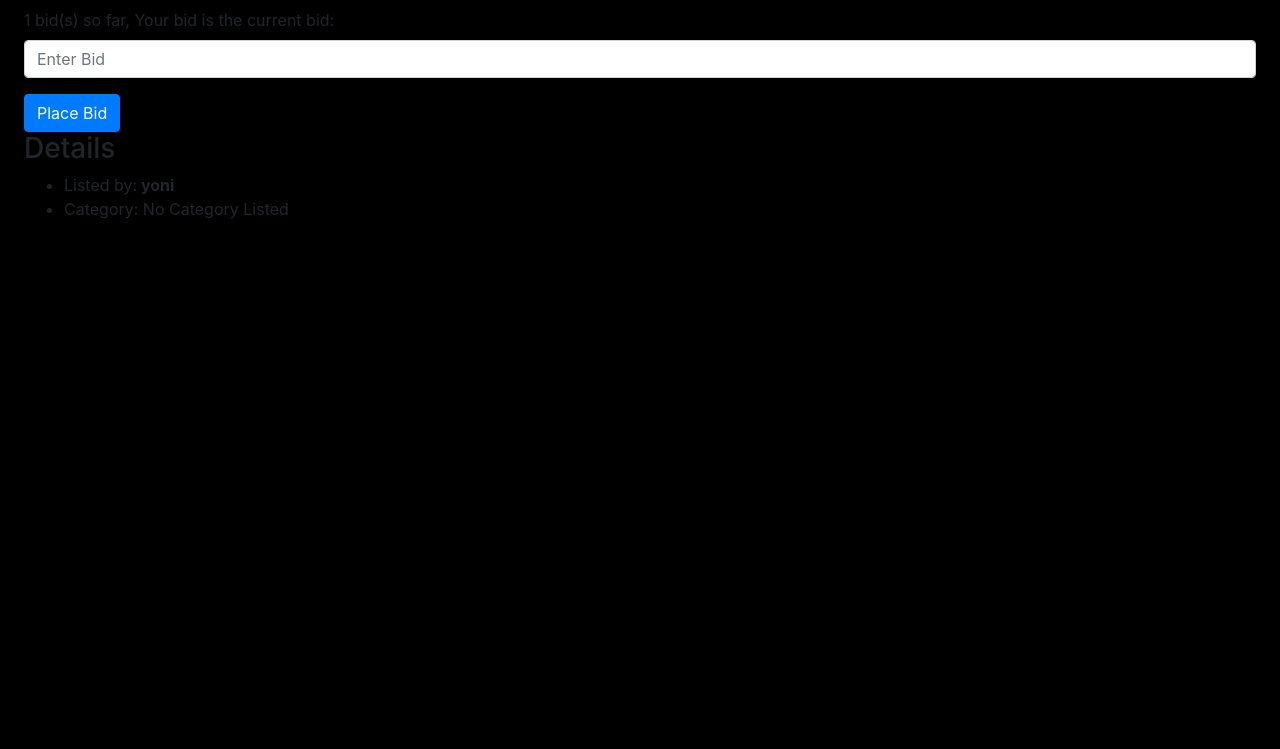
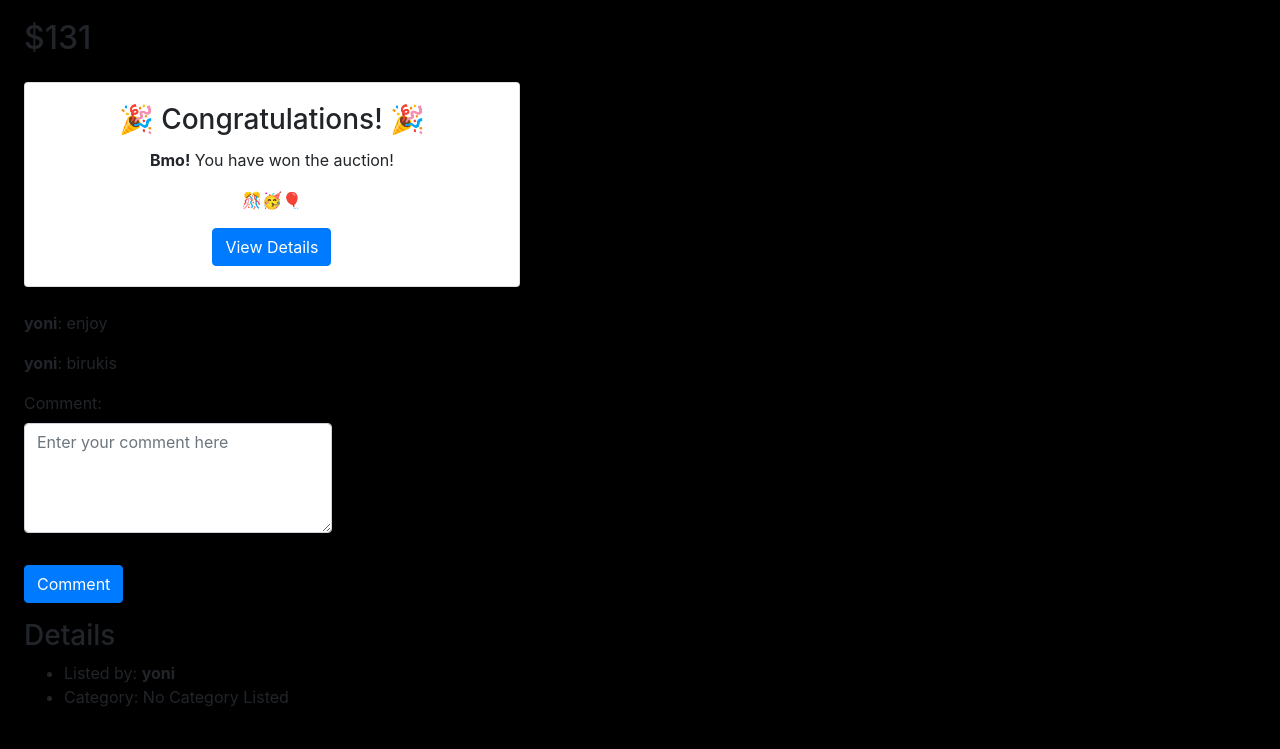
Before and after one commit to yoni-shewas/commerce, a Django app: page /listing/18/ in a window 1280 px wide. Shown: the part 660-1409 px from the top of the page. Before the commit the page ends 878 px from the top, so only its background shows below. Run offline with Django 3.2, Linux system fonts and the light colour scheme; a user stored in the database is signed in; data comes from the database, SQL or seed files in the repository; both versions use the stored data as it was after the commit; some libraries are stand-ins or nearby versions.

Commit message:
added watchlist option

```diff
--- a/auctions/admin.py
+++ b/auctions/admin.py
@@ -1,5 +1,5 @@
 from django.contrib import admin
-from .models import User, AuctionListing, Bids, WatchListing
+from .models import User, AuctionListing, Bids, WatchListing, bidWinner
 
 # Register your models here.
 
@@ -8,3 +8,4 @@
 admin.site.register(AuctionListing)
 admin.site.register(Bids)
 admin.site.register(WatchListing)
+admin.site.register(bidWinner)
--- a/auctions/templates/auctions/layout.html
+++ b/auctions/templates/auctions/layout.html
@@ -25,6 +25,9 @@
                     <a class="nav-link" href="{% url "create-Listing" %}">Create Listing</a>
                 </li>
                 <li class="nav-item">
+                    <a class="nav-link" href="{% url "watchlist" %}">Watchlist(s)</a>
+                </li>
+                <li class="nav-item">
                     <a class="nav-link" href="{% url 'logout' %}">Log Out</a>
                 </li>
             {% else %}
@@ -39,5 +42,6 @@
         <hr>
         {% block body %}
         {% endblock %}
+        <script src="https://cdn.jsdelivr.net/npm/bootstrap@5.3.0-alpha1/dist/js/bootstrap.bundle.min.js"></script>
     </body>
 </html>
--- a/auctions/templates/auctions/listing.html
+++ b/auctions/templates/auctions/listing.html
@@ -1,30 +1,92 @@
 {% extends "auctions/layout.html" %}
 
 {% block body %}
-        <h2>Listing: {{listing.Title}}</h2>
+    <h2>Listing: {{ listing.Title }}</h2>
+    {% if user.id == listing.user.id %}
+        {% if listing.active %}
+            <form action="{% url 'closeAuction' listing.id %}" method="post" id="watchlist_form">
+                {% csrf_token %}
+                <button type="submit" class="btn btn-danger p-0 px-4 mt-3">Close Auction</button>
+            </form>
+        {% else %}
+            <button type="button" class="btn btn-secondary p-0 px-4 mt-3">Auction Closed</button>
+        {% endif %}
+    {% elif not listing.active %}
+        <button type="button" class="btn btn-secondary p-0 px-4 mt-3">Auction Closed</button>
+    {% endif %}
 
+    {% if user.id != listing.user.id %}
+        {% if Watchlist.isWatchlisted  %}
+        <form action="{% url 'addWatchlist' listing.id %}" method="post" id="watchlist_form">
+                {% csrf_token %}
+                <button type="submit" class="btn btn-success p-1 px-4 mt-3">Watchlisted</button>
+            </form>
+        {% else %}
         <form action="{% url 'addWatchlist' listing.id %}" method="post" id="watchlist_form">
             {% csrf_token %}
             <button type="submit" class="btn btn-dark p-s py-0 my-3">Watchlist</button>
         </form>
+        {% endif %}
+    {% endif %}
 
-        <div  class="row">
-            <img src="{{listing.imgLinks}}" alt="{{listing.Title}} image" style="max-height: 24em; max-width: 100%; margin-left: 1em" >
-        </div>
+    <div class="row my-2">
+        <img src="{{ listing.imgLinks }}" alt="{{ listing.Title }} image" style="max-height: 24em; max-width: 100%; margin-left: 1em">
+    </div>
 
-        <p>{{listing.description}}</p>
-        <h2>${{listing.startingBid}}</h2>
+    <p>{{ listing.description }}</p>
+    <h2>${{ listing.startingBid }}</h2>
 
-        <form action="{% url "bidding" listing.id %}" method="post">
+    {% if bid_win is None and user.id != listing.user.id %}
+        <form action="{% url 'bidding' listing.id %}" method="post">
             {% csrf_token %}
             {{ form.as_p }}
             <input class="btn btn-primary" type="submit" value="Place Bid">
         </form>
 
-        <h3>Details</h3>
+    {% elif user.id == listing.user.id and bid_win is None %}
+        <p>{{ bid_count }} bids have taken place</p>
+        <p>So far <strong>${{ max_bid }}</strong> is the Max Bid</p>
 
-        <ul>
-            <li>Listed by:<strong> {{listing.user}}</strong></li>
-            <li>Category: No Category Listed</li>
-        </ul>
+    {% elif bid_win and user.id == listing.user.id %}
+        <p>Bidder <strong>{{ bid_win.bidWinner }}</strong> has won the bid</p>
+
+    {% elif bid_win and bid_win.bidWinner.id == user.id %}
+
+            <div class="row my-4">
+                <div class="col-md-5">
+                    <div class="card text-center">
+                        <div class="card-body">
+                            <h3 class="card-title">🎉 Congratulations! 🎉</h3>
+                            <p class="card-text"><strong>{{ bid_win.bidWinner | capfirst }}!</strong> You have won the auction!</p>
+                            <p class="card-text">🎊🥳🎈</p>
+                            <a href="#" class="btn btn-primary">View Details</a>
+                        </div>
+                    </div>
+                </div>
+            </div>
+
+    {% endif %}
+
+    <div class="comment-section p-0 m-0 my-3 col-md-3">
+        {% if commentList %}
+            {% for comment in commentList %}
+                <div class="comment">
+                    <p><strong>{{ comment.user }}</strong>: {{ comment.comment }}</p>
+                </div>
+            {% endfor %}
+        {% else %}
+            <p>No comments yet.</p>
+        {% endif %}
+        <form action="{% url 'submitComment' listing.id %}" method="POST" id="comment_form">
+            {% csrf_token %}
+            {{ commentForm.as_p }}
+            <button type="submit" class="btn btn-primary mt-3">Comment</button>
+        </form>
+    </div>
+    <h3>Details</h3>
+
+    <ul>
+        <li>Listed by: <strong>{{ listing.user }}</strong></li>
+        <li>Category: No Category Listed</li>
+    </ul>
 {% endblock %}
--- a/auctions/urls.py
+++ b/auctions/urls.py
@@ -11,4 +11,7 @@
     path('listing/<str:id>/', views.listing_page, name='listing'),
     path('bidding/<str:id>/', views.bidding, name='bidding'),
     path('addWatchlist/<str:id>/', views.add_watchlist, name='addWatchlist'),
+    path('closeAuction/<str:id>/', views.close_auction, name='closeAuction'),
+    path('Comment/<str:id>/', views.submit_comment, name='submitComment'),
+    path('Watchlist', views.WatchList, name='watchlist'),
 ]
--- a/auctions/views.py
+++ b/auctions/views.py
@@ -1,8 +1,9 @@
+from datetime import timezone
 from importlib.resources import contents
 from logging import PlaceHolder
 from multiprocessing import Value
 from django.contrib.auth import authenticate, login, logout
-from .models import AuctionListing, Bids, WatchListing
+from .models import AuctionListing, Bids, WatchListing, bidWinner, comments
 from django.contrib.auth.decorators import login_required
 from django.db import IntegrityError
 from django.http import HttpResponse, HttpResponseRedirect, HttpResponseBadRequest
@@ -11,6 +12,7 @@
 from django import forms
 from django.shortcuts import get_object_or_404
 from django.utils.translation import gettext_lazy as _
+from django.core.exceptions import ValidationError
 
 from .models import User
 
@@ -103,9 +105,11 @@
     class Meta:
         model = Bids
         fields = ['bid']
+    bid = forms.IntegerField(required=True)
 
     def __init__(self, *args, **kwargs):
         initial_values = kwargs.pop('initial_values', None)
+        self.bid_constraint = kwargs.pop('bid_constraint', None)
         super(BidForm, self).__init__(*args, **kwargs)
 
         if initial_values:
@@ -119,7 +123,40 @@
             for field_name, field in self.fields.items():
                 self.fields[field_name].widget.attrs['placeholder'] = "Enter Bid"
 
-    bid = forms.IntegerField(required=True)
+    def clean_bid(self):
+        bid = self.cleaned_data.get("bid")
+
+        # Check if bid is empty
+        if bid is None:
+            raise forms.ValidationError('Bid cannot be empty')
+
+        # Add more constraints as needed
+        # For example, to check if bid is greater than bid_constraint
+        if self.bid_constraint is not None and bid <= self.bid_constraint:
+            raise forms.ValidationError(
+                f'Bid must be greater than {self.bid_constraint}')
+
+        return bid
+
+
+class commentForm(forms.ModelForm):
+    class Meta:
+        model = comments
+        fields = ['comment']
+
+    comment = forms.CharField(
+        widget=forms.Textarea(attrs={'maxlength': 500}),
+        required=True,
+        label="Comment"
+    )
+
+    def __init__(self, *args, **kwargs):
+        # Call parent class's __init__ method
+        super(commentForm, self).__init__(*args, **kwargs)
+        self.fields['comment'].widget.attrs.update(
+            {'placeholder': 'Enter your comment here',
+                'class': 'form-control', 'rows': 4}
+        )
 
 
 @login_required
@@ -146,16 +183,62 @@
 @login_required
 def listing_page(request, id):
     listing = get_object_or_404(AuctionListing, id=id)
+    user = request.user
     bids = Bids.objects.filter(listing=listing)
     bid_count = bids.count()
+    maxBids = bids.order_by('-bid').first()
 
-    initial_data = {'bid': bid_count}
-    form = BidForm(initial_values=initial_data)
+    commentF = commentForm()
+    commentList = comments.objects.filter(listing=listing)
 
-    return render(request, "auctions/listing.html", {
-        "listing": listing,
-        "form": form,
-    })
+    if maxBids is not None:
+        maxBid = maxBids.bid
+    else:
+        maxBid = 0
+    try:
+        bid_win = bidWinner.objects.get(bidWon=listing)
+    except bidWinner.DoesNotExist:
+        bid_win = None
+    if bid_win and bid_win.bidWinner.id == user.id:
+        return render(request, "auctions/listing.html", {
+            "listing": listing,
+            "user": user,
+            "bid_win": bid_win,
+            "bid_count": bid_count,
+            "max_bid": maxBid,
+            "commentForm": commentF,
+            "commentList": commentList,
+        })
+
+    else:
+        try:
+            # Use get() to directly retrieve the WatchListing object
+            Watchlist = WatchListing.objects.get(user=user, listing=listing)
+        except WatchListing.DoesNotExist:
+            # Create a new WatchListing object if it doesn't exist
+            watchlisted = WatchListing(
+                user=request.user, isWatchlisted=False, listing=listing)
+            watchlisted.save()
+            Watchlist = WatchListing.objects.get(user=user, listing=listing)
+
+        print(f"{maxBid} {maxBids}")
+        initial_data = {'bid': bid_count, }
+        starting_Bid = {'bid_constraint': int(listing.startingBid)}
+        form = BidForm(initial_values=initial_data,
+                       bid_constraint=starting_Bid)
+        print(Watchlist.isWatchlisted)
+
+        return render(request, "auctions/listing.html", {
+            "listing": listing,
+            "form": form,
+            "user": user,
+            "bid_win": bid_win,
+            "bid_count": bid_count,
+            "max_bid": maxBid,
+            "commentForm": commentF,
+            "commentList": commentList,
+            "Watchlist": Watchlist,
+        })
 
 
 @login_required
@@ -163,7 +246,7 @@
     listing = get_object_or_404(AuctionListing, id=id)
 
     if request.method == "POST":
-        form = BidForm(request.POST)
+        form = BidForm(request.POST, bid_constraint=listing.startingBid)
         print(request.POST)
         if form.is_valid():
             bid = form.save(commit=False)
@@ -171,14 +254,13 @@
             bid.user = request.user
             bid.save()
             return HttpResponseRedirect(reverse("listing", args=[id]))
-        else:
-            try:
-                form.clean_bid()
-            except ValidationError as e:
-                return HttpResponseBadRequest(e.message)
     else:
-        # Redirect to the listing page if the request method is not POST
-        return HttpResponseRedirect(reverse("listing", args=[id]))
+        form = BidForm(bid_constraint=listing.startingBid)
+
+    return render(request, "auctions/listing.html", {
+        "listing": listing,
+        "form": form,
+    })
 
 
 @login_required
@@ -188,14 +270,15 @@
     if request.method == "POST":
         try:
             # Use get() to directly retrieve the WatchListing object
-            isWatchlisted = WatchListing.objects.get(listing=listing)
+            Watchliste = WatchListing.objects.get(
+                listing=listing, user=request.user)
 
             # Update the object if it exists
-            if isWatchlisted.isWatchlisted:
-                isWatchlisted.isWatchlisted = False
+            if Watchliste.isWatchlisted:
+                Watchliste.isWatchlisted = False
             else:
-                isWatchlisted.isWatchlisted = True
-            isWatchlisted.save()
+                Watchliste.isWatchlisted = True
+            Watchliste.save()
         except WatchListing.DoesNotExist:
             # Create a new WatchListing object if it doesn't exist
             watchlisted = WatchListing(
@@ -203,3 +286,48 @@
             watchlisted.save()
 
         return HttpResponseRedirect(reverse("listing", args=[id]))
+
+
+@login_required
+def close_auction(request, id):
+    listing = get_object_or_404(AuctionListing, id=id)
+    bids = Bids.objects.filter(listing=listing)
+    if request.method == 'POST':
+        if listing.active:
+            listing.active = False
+            listing.save()
+            maxBidder = bids.order_by('-bid').first()
+            if maxBidder:
+                winning_bid = maxBidder.bid
+                bid_winner = bidWinner.objects.create(
+                    bidWinner=maxBidder.user,
+                    bidWon=listing,
+                    winning_bid=winning_bid,
+                )
+                bid_winner.save()
+
+        return HttpResponseRedirect(reverse("listing", args=[id]))
+
+
+@login_required
+def submit_comment(request, id):
+    listing = get_object_or_404(AuctionListing, id=id)
+
+    if request.method == 'POST':
+        form = commentForm(request.POST)
+        if form.is_valid():
+            comment = form.save(commit=False)
+            comment.user = request.user
+            comment.listing = listing
+            comment.save()
+        print(form.is_valid())
+
+        return HttpResponseRedirect(reverse("listing", args=[id]))
+
+
+def WatchList(request):
+    lists = WatchListing.objects.filter(user=request.user)
+
+    return render(request, "auctions/watchlist.html", {
+        "contents": lists,
+    })
```
Also changed, not shown: auctions/context_processors.py (added, +8 -0 lines), auctions/models.py (+28 -2 lines), auctions/templates/auctions/watchlist.html (added, +15 -0 lines), auctions/migrations/0005_auctionlisting_active_bidwinner.py (added), auctions/migrations/0006_comments.py (added), db.sqlite3.
